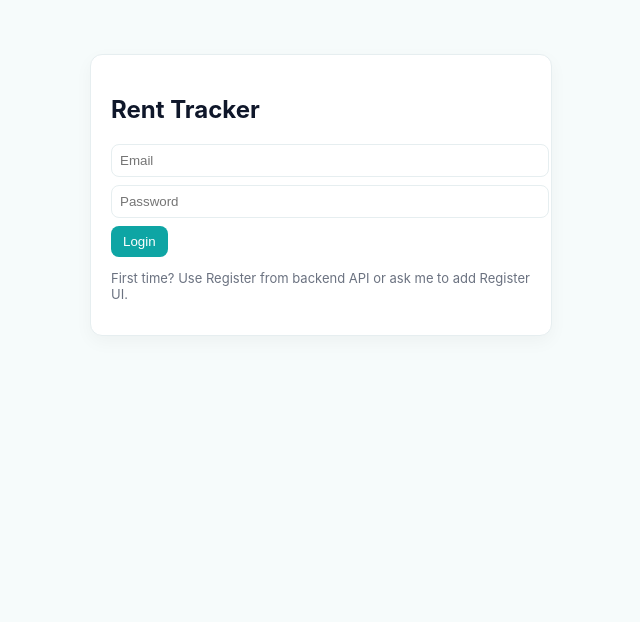
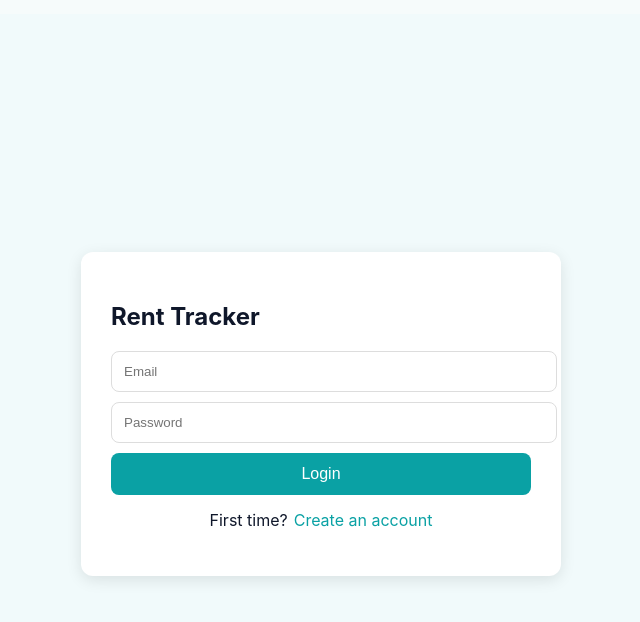
Before and after one commit to shivaklikita-hash/rent-tracker-frontend, a React (Create React App) app: page / in a window 1280 px wide. Shown: the top 622 px of the page, without its empty margins (319-959 px from the left). Built offline with nearby package versions, Linux system fonts and the light colour scheme; no server answers.

Commit message:
Update Login.js

```diff
--- a/src/components/Login.js
+++ b/src/components/Login.js
@@ -1,34 +1,104 @@
-import React, {useState} from 'react';
-import API, { setToken } from '../api';
+import React, { useState } from "react";
+import API from "../api";
+import Register from "./Register";
 
-export default function Login({onLogin}){
-  const [email,setEmail] = useState('');
-  const [password,setPassword] = useState('');
+function Login({ onLogin }) {
+  const [email, setEmail] = useState("");
+  const [password, setPassword] = useState("");
+  const [message, setMessage] = useState("");
+  const [showRegister, setShowRegister] = useState(false);
 
-  async function doLogin(e){
-    e.preventDefault();
-    const fd = new URLSearchParams();
-    fd.append('username', email);
-    fd.append('password', password);
-    try{
-      const res = await API.post('/auth/token', fd);
-      localStorage.setItem('token', res.data.access_token);
-      setToken(res.data.access_token);
-      onLogin();
-    }catch(err){
-      alert('Login failed. If first time, register via API or ask me to add register UI.');
-    }
+  // Show Register UI instead of Login
+  if (showRegister) {
+    return <Register onBack={() => setShowRegister(false)} />;
   }
 
+  const handleLogin = async () => {
+    try {
+      const res = await API.post("/auth/token", {
+        username: email,
+        password: password,
+      });
+
+      localStorage.setItem("token", res.data.access_token);
+      onLogin();
+    } catch (err) {
+      setMessage("Invalid credentials");
+    }
+  };
+
   return (
-    <div className="center card">
-      <h2>Rent Tracker</h2>
-      <form onSubmit={doLogin}>
-        <input className="input" placeholder="Email" value={email} onChange={e=>setEmail(e.target.value)} required />
-        <input className="input" placeholder="Password" type="password" value={password} onChange={e=>setPassword(e.target.value)} required />
-        <button type="submit" className="btn">Login</button>
-      </form>
-      <p className="muted">First time? Use Register from backend API or ask me to add Register UI.</p>
+    <div style={container}>
+      <div style={card}>
+        <h2>Rent Tracker</h2>
+
+        <input
+          type="email"
+          placeholder="Email"
+          onChange={(e) => setEmail(e.target.value)}
+          style={inputStyle}
+        />
+
+        <input
+          type="password"
+          placeholder="Password"
+          onChange={(e) => setPassword(e.target.value)}
+          style={inputStyle}
+        />
+
+        <button onClick={handleLogin} style={buttonStyle}>
+          Login
+        </button>
+
+        {message && <p style={{ color: "red" }}>{message}</p>}
+
+        <p style={{ marginTop: 15, textAlign: "center" }}>
+          First time?
+          <span
+            style={{ color: "#0aa1a4", cursor: "pointer", marginLeft: 6 }}
+            onClick={() => setShowRegister(true)}
+          >
+            Create an account
+          </span>
+        </p>
+      </div>
     </div>
   );
 }
+
+export default Login;
+
+const container = {
+  minHeight: "100vh",
+  display: "flex",
+  alignItems: "center",
+  justifyContent: "center",
+  backgroundColor: "#f1fafb",
+};
+
+const card = {
+  width: "420px",
+  padding: "30px",
+  background: "#fff",
+  borderRadius: "12px",
+  boxShadow: "0px 4px 15px rgba(0,0,0,0.1)",
+};
+
+const inputStyle = {
+  width: "100%",
+  padding: "12px",
+  marginBottom: "10px",
+  borderRadius: "8px",
+  border: "1px solid #ddd",
+};
+
+const buttonStyle = {
+  width: "100%",
+  padding: "12px",
+  backgroundColor: "#0aa1a4",
+  color: "white",
+  border: "none",
+  borderRadius: "8px",
+  cursor: "pointer",
+  fontSize: "16px",
+};
```
